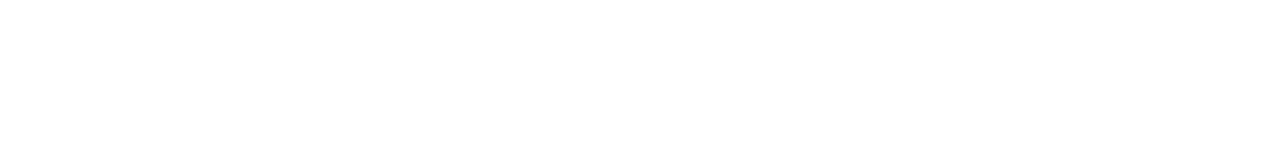
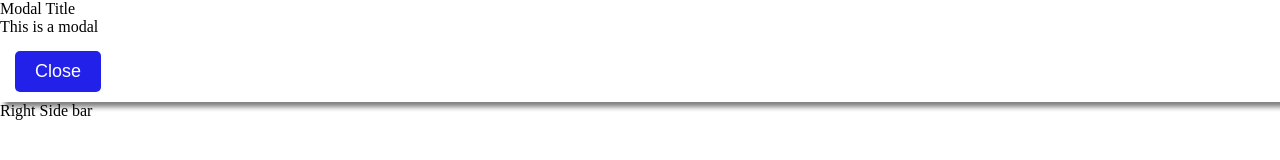
Before and after one commit to meghana123-k/HTML-CSS-Basics, a plain HTML site: page CSS/Position/challenge/challenge.html in a window 1280 px wide. Drawn offline with Linux system fonts and the light colour scheme; files that its build step writes are made by us from their sources.

Commit message:
Update challenge.html

```diff
--- a/CSS/Position/challenge/challenge.html
+++ b/CSS/Position/challenge/challenge.html
@@ -4,8 +4,18 @@
     <meta charset="UTF-8">
     <meta name="viewport" content="width=device-width, initial-scale=1.0">
     <title>Challenge</title>
+    <link rel="stylesheet" href="./challenge.css">
 </head>
 <body>
-
+    <div class="main">
+        <div class="main-box">
+            <p class="head">Modal Title</p>
+            <p class="sub-head">This is a modal</p>
+            <button class="button">Close</button>
+        </div>
+    </div>
+    <div class="right-bar">
+        Right Side bar
+    </div>
 </body>
 </html>
```
